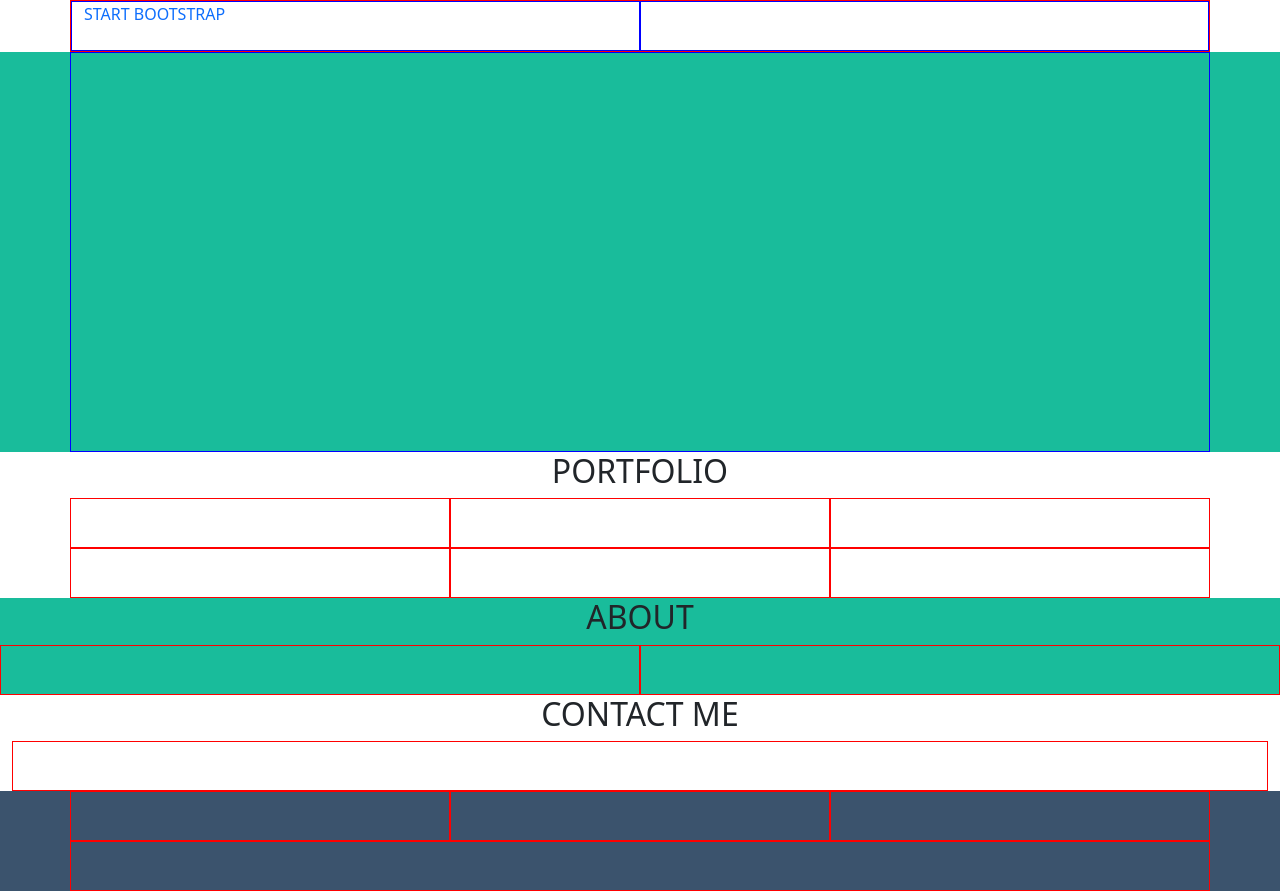
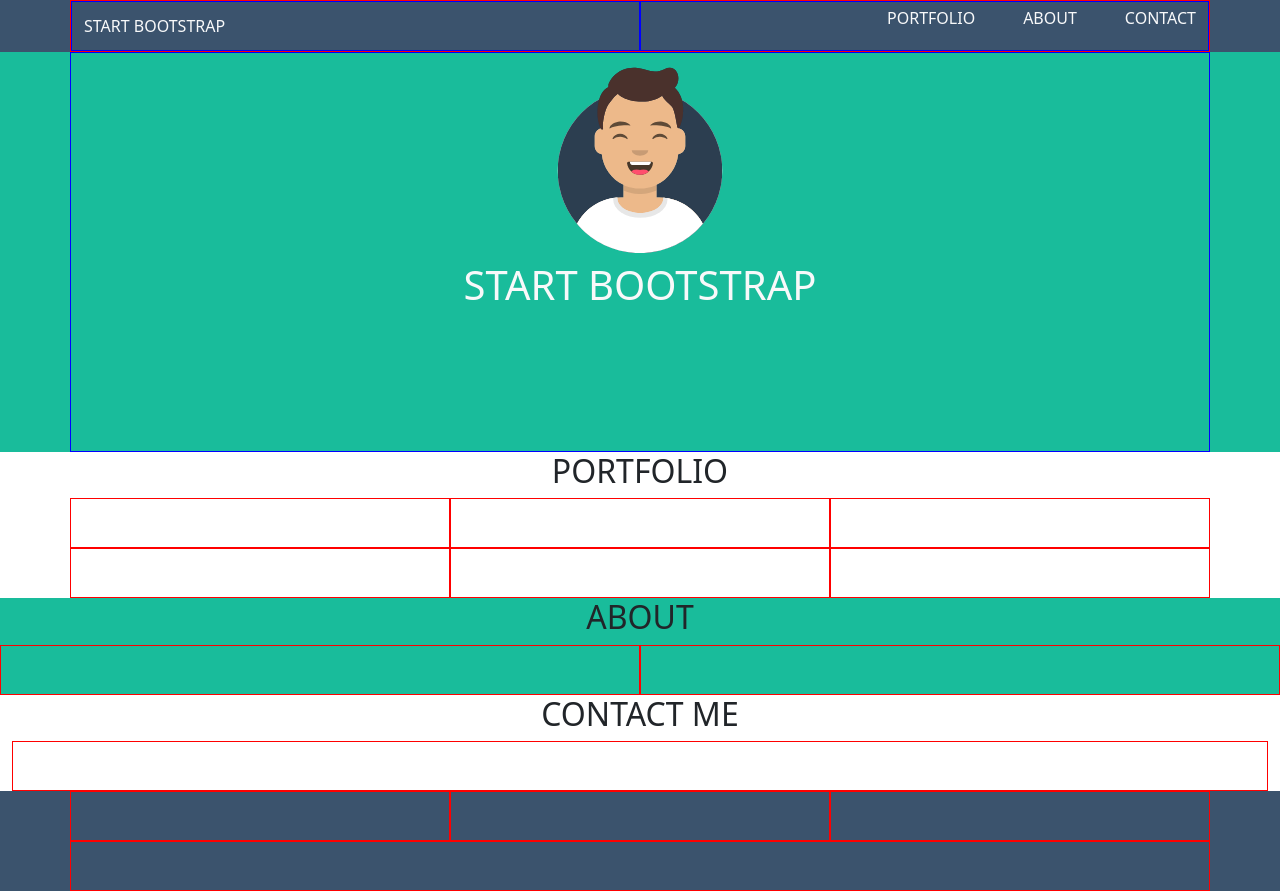
Before and after one commit to IvanoPisaniello/html-css-bootstrap-freelancer, a plain HTML site: page index.html in a window 1280 px wide. Drawn offline with nearby package versions, Linux system fonts and the light colour scheme.

Commit message:
added header and hero img

```diff
--- a/index.html
+++ b/index.html
@@ -17,19 +17,31 @@
 
 <body>
     <header>
-        <section>
+        <section class="bg-grey">
             <div class="container">
                 <div class="row">
                     <div class="col-12">
                         <div class="row">
                             <div class="col">
-                                <div class="box d-flex ">
-                                    <a class="fs-6 text-decoration-none" href="#">START BOOTSTRAP</a>
+                                <div class="box d-flex align-items-center">
+                                    <a class="fs-6 text-decoration-none link-light" href="#">START
+                                        BOOTSTRAP</a>
                                 </div>
                             </div>
                             <div class="col">
-                                <div class="box">
-                                    <a class="d-md-none" href="#"><i class="fa-solid fa-bars"></i></a>
+                                <div class="box d-flex justify-content-end align-items-center">
+                                    <a class="d-md-none link-light border rounded-1 px-2" href="#"><i
+                                            class="fa-solid fa-bars"></i></a>
+                                    <div class="list-box d-none d-md-block d-flex">
+                                        <ul class="list-unstyled d-flex gap-5 text-light align-items-center">
+                                            <li><a class="text-decoration-none link-light fs-6" href="#">PORTFOLIO</a>
+                                            </li>
+                                            <li><a class="text-decoration-none link-light fs-6" href="#">ABOUT</a></li>
+                                            <li><a class="text-decoration-none link-light fs-6" href="#">CONTACT</a>
+                                            </li>
+                                        </ul>
+
+                                    </div>
                                 </div>
                             </div>
                         </div>
@@ -44,8 +56,9 @@
             <div class="container-sm">
                 <div class="row">
                     <div class="col jumbo">
-                        <div class="box">
-
+                        <div class="box text-center">
+                            <img src="img/avatar.svg" alt="" class="pt-2">
+                            <h1 class="text-light pt-2">START BOOTSTRAP</h1>
                         </div>
                     </div>
                 </div>
--- a/style.css
+++ b/style.css
@@ -21,3 +21,12 @@
 .bg-grey {
     background-color: rgb(59, 83, 109);
 }
+
+.box {
+    min-height: 100%;
+}
+
+.jumbo img {
+    width: 200px;
+    aspect-ratio: 1/1;
+}
```
